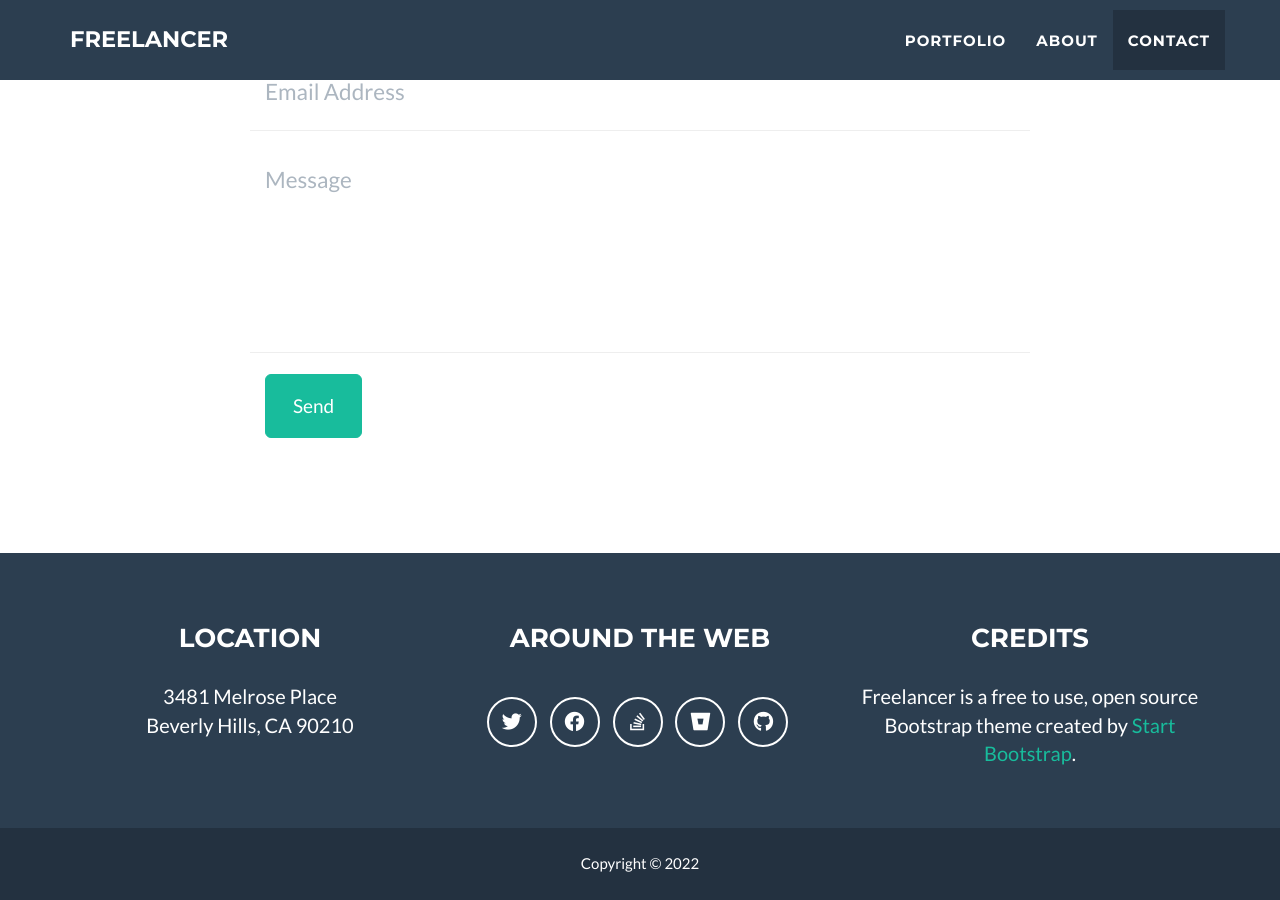
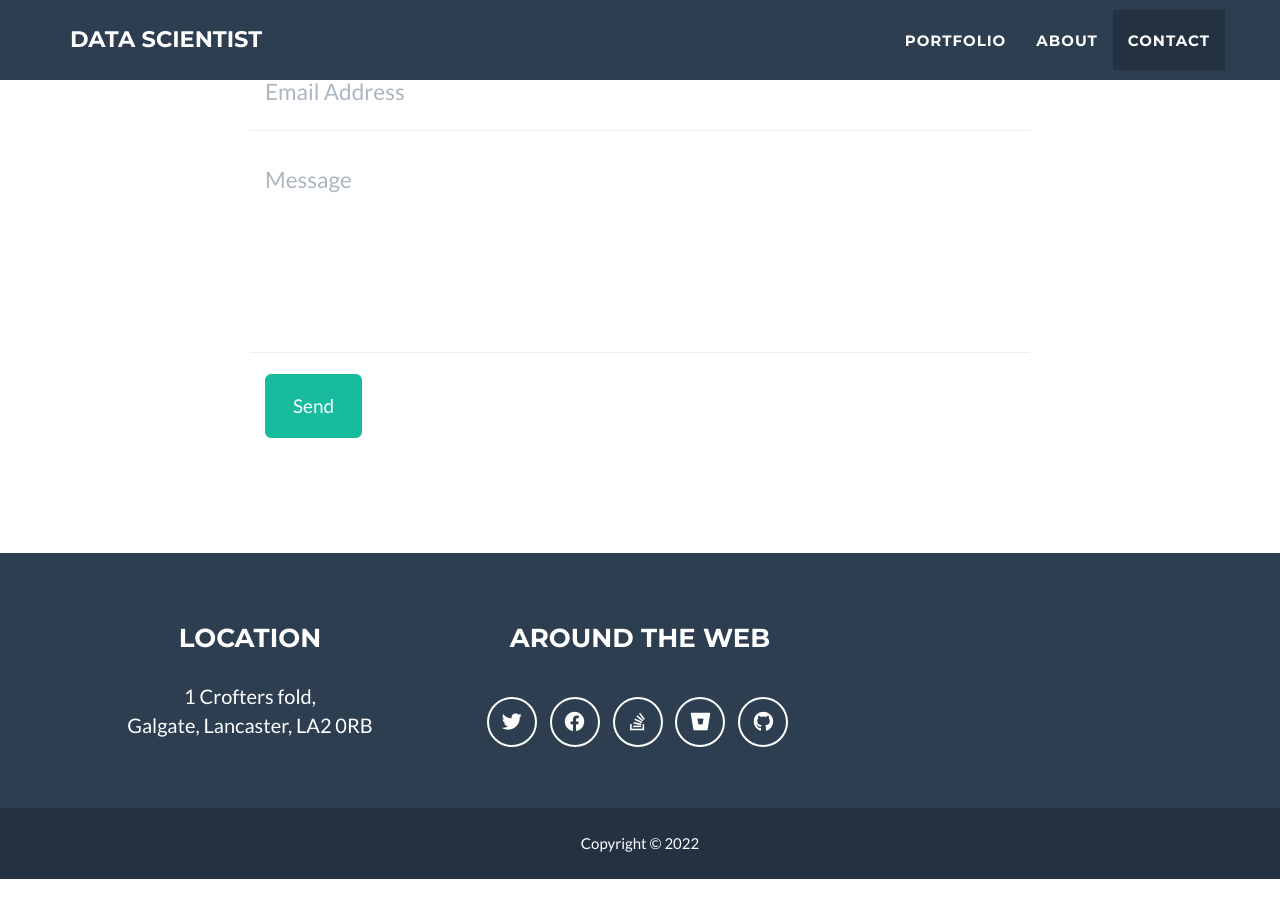
Before and after one commit to jamiedumayne/jamiedumayne.github.io, a Jekyll site: the page built from _posts/2014-07-18-project-1.markdown, in a window 1280 px wide and 900 px high, scrolled down 2492 px. Built offline with Jekyll 4.4.1, drawn with Linux system fonts in a browser that asks for light colours; after the commit the page ends 3371 px from its top, so only the background shows below that; some of the changed text lies outside the part shown.

Commit message:
Updated Config (2)

```diff
--- a/_config.yml
+++ b/_config.yml
@@ -1,6 +1,6 @@
 # Site settings
-title: Freelancer
-email: your-email@domain.com
+title: Data Scientist
+email: j.dumayne@lancaster.ac.uk
 url: https://github.com/jeromelachaud/freelancer-theme
 description: "Write an awesome description for your new site here. You can edit this line in _config.yml. It will appear in your document head meta (for Google search results) and in your feed.xml site description."
 keywords: "your keywords, separated by commas"
@@ -34,7 +34,7 @@ color:
 footer:
   location: Location
   social: Around the Web
-  credits: Credits
+  #credits: Credits
 
 # Social networks usernames (many more available: google-plus, flickr, dribbble, pinterest, instagram, tumblr, linkedin, etc.)
 social:
@@ -51,11 +51,11 @@ social:
 
 # Postal address (add as many lines as necessary)
 address:
-  - line: 3481 Melrose Place
-  - line: Beverly Hills, CA 90210
+  - line: 1 Crofters fold,
+  - line: Galgate, Lancaster, LA2 0RB
 
 # Credits content
-credits: 'Freelancer is a free to use, open source Bootstrap theme created by <a href="http://startbootstrap.com">Start Bootstrap</a>.'
+#credits: 'Freelancer is a free to use, open source Bootstrap theme created by <a href="http://startbootstrap.com">Start Bootstrap</a>.'
 
 # Build settings
 markdown: kramdown
```
